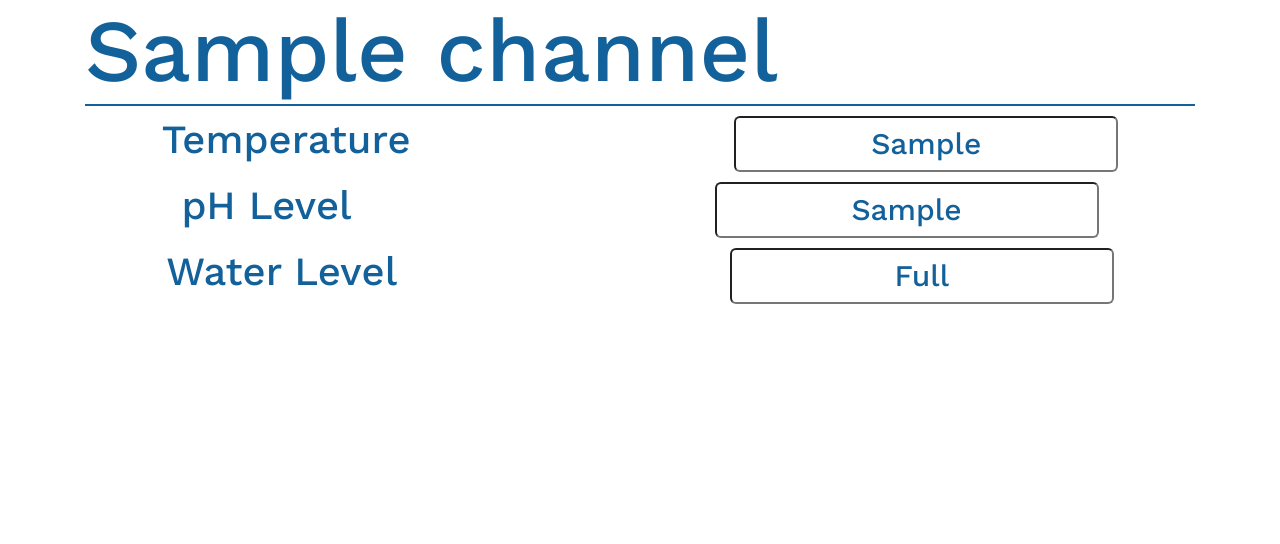
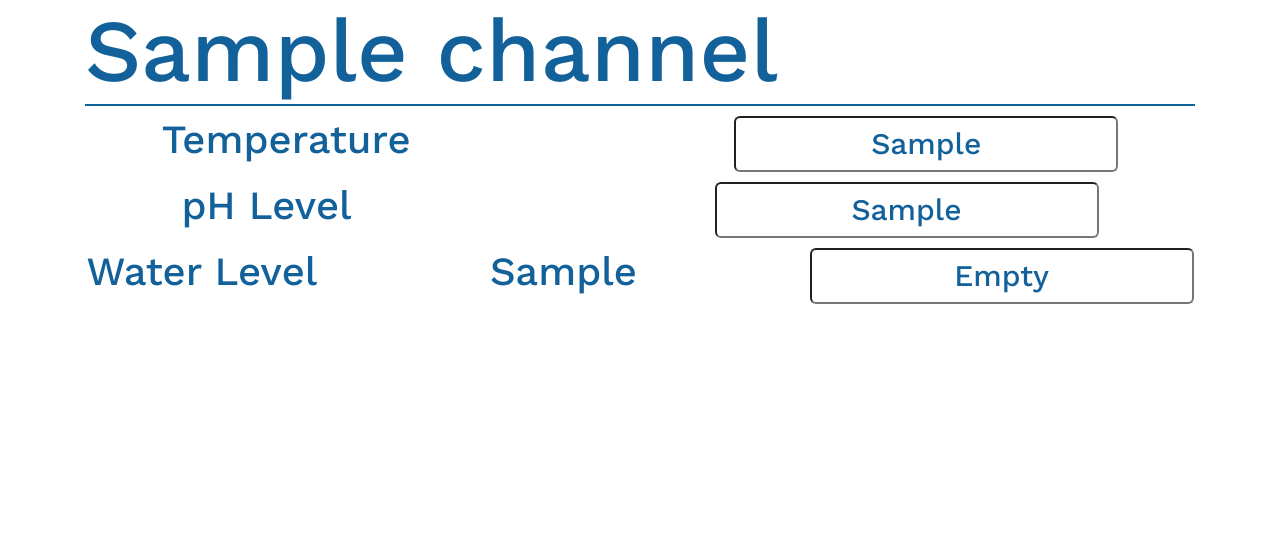
Before and after one commit to OluwadaraDaily/pondify, a Django app: page /2 in a window 1280 px wide. Shown: the part 191-735 px from the top of the page. Run offline with Django 3.2, Linux system fonts and the light colour scheme; a database or web service that is not in the repository returns one stand-in record (values such as "Sample title"); data that the repository does not hold is empty; some libraries are stand-ins or nearby versions.

Commit message:
Changed the logic for water level

```diff
--- a/pond/templates/pond/each_pond.html
+++ b/pond/templates/pond/each_pond.html
@@ -30,12 +30,12 @@
 	</div>
 	<div class="category">
 		<h3> Water Level </h3>
-		<!-- <h1>{{ response.feeds.0.field4 }}</h1> -->
+		<h1>{{ response.feeds.0.field4 }}</h1>
 		{% if response.feeds.0.field4 == 0 %}
-			<input type="text" id="water_level" readonly value="Empty">
+			<input type="text" id="water_level" readonly value="Full">
 
 		{% else %}
-			<input type="text" id="water_level" readonly value="Full">
+			<input type="text" id="water_level" readonly value="Empty">
 		{% endif %}
 
 	</div>
```
